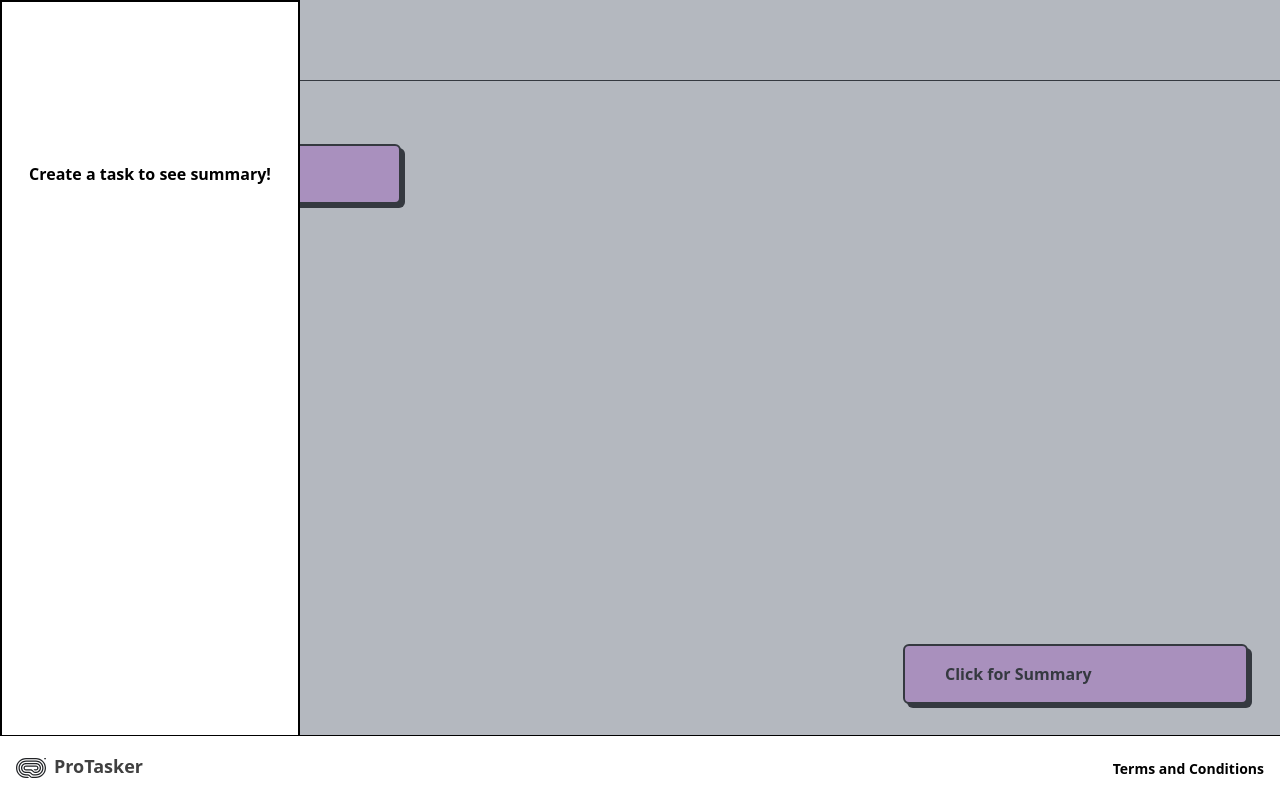
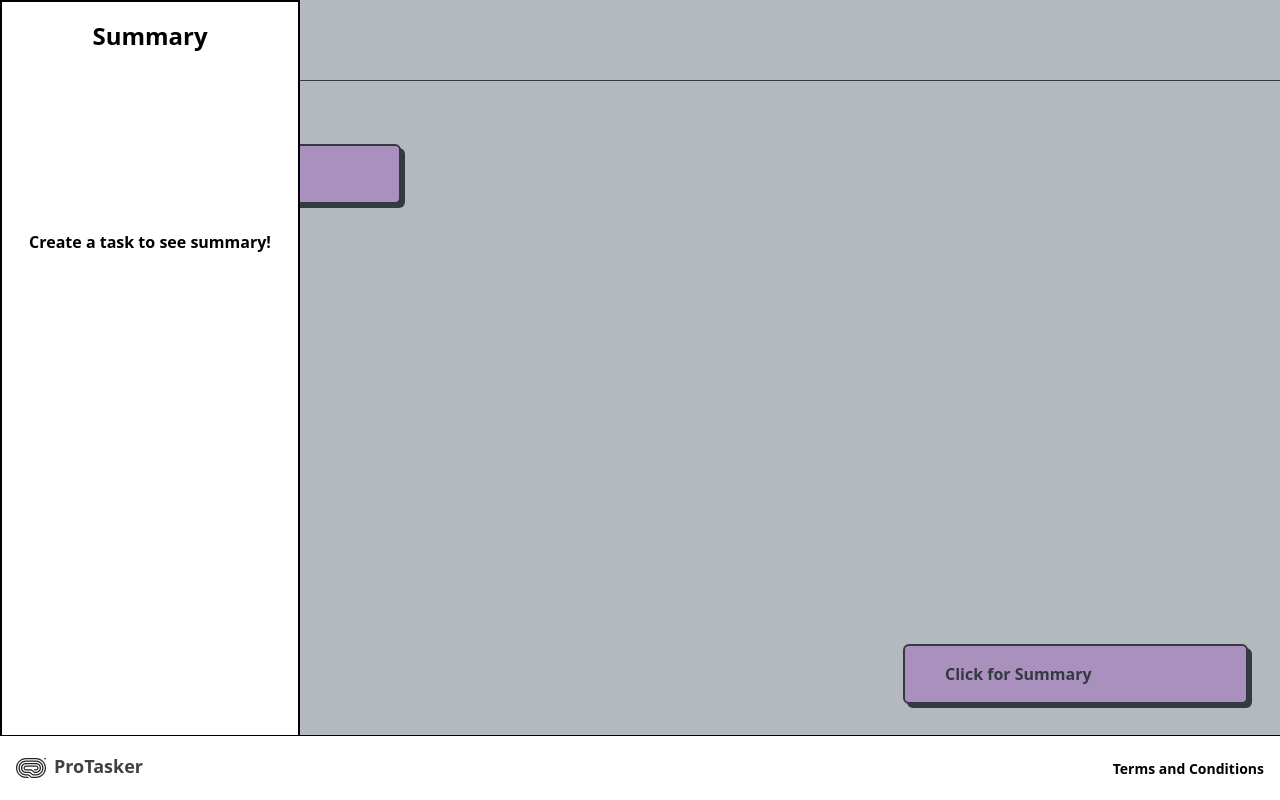
Before and after one commit to dindustack/flexilist, a React (Vite) app: page / in a window 1280 px wide. Both pictures are taken after a click on the button "Click for Summary". Built offline with nearby package versions, Linux system fonts and the light colour scheme.

Commit message:
style: summary text

```diff
--- a/src/components/DrawerContainer.tsx
+++ b/src/components/DrawerContainer.tsx
@@ -27,7 +27,8 @@ export default function DrawerContainer() {
       </Button>
 
       <Drawer active={isDrawerActive} setActive={setIsDrawerActive}>
-        <div className="flex flex-col text-black">
+        <div className="flex flex-col text-black gap-4">
+          <h2 className="text-center pt-4 text-[1.5rem] text-bold">Summary</h2>
           {shouldDisplayMessage ? (
             <div className="pt-40 flex flex-col justify-center items-center">
               <p className="text-[1rem] text-bold">
```
